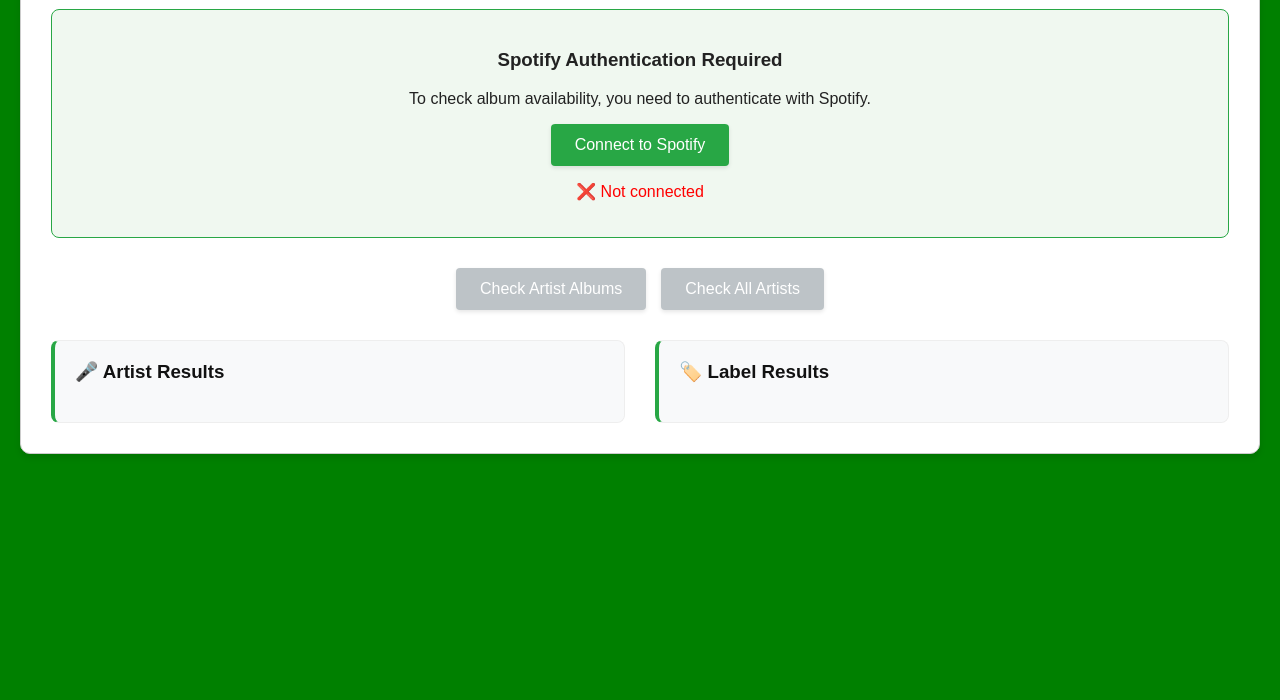
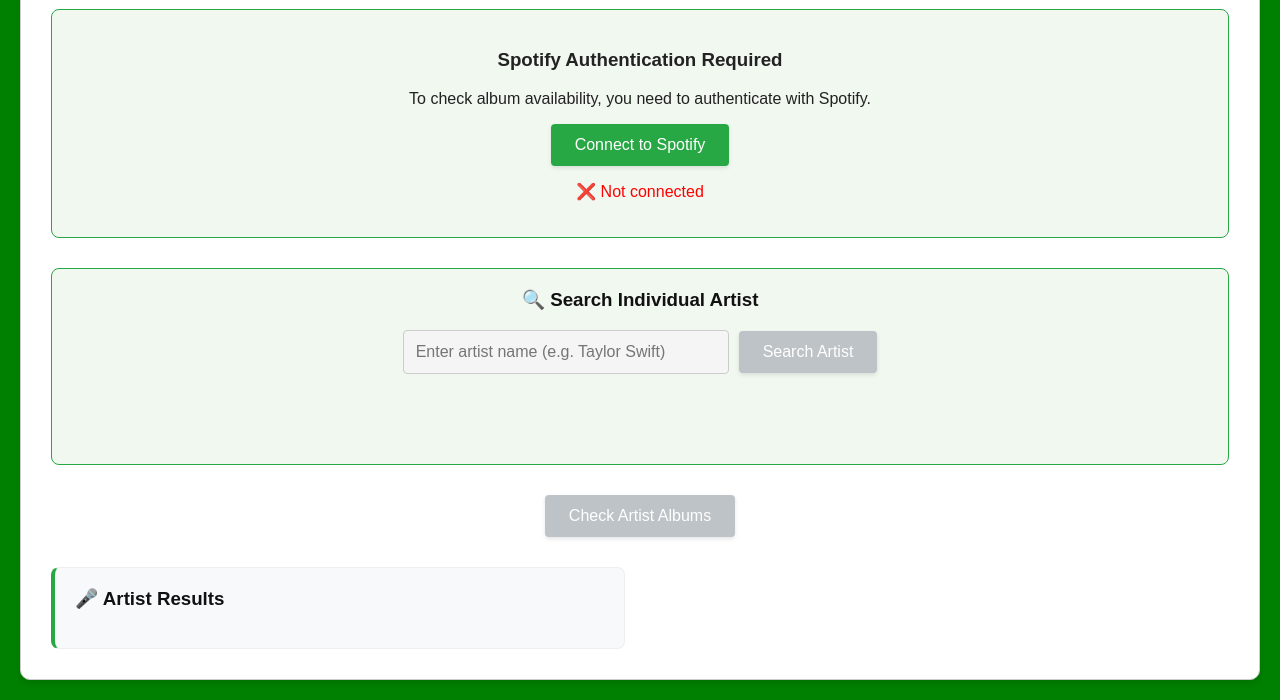
Before and after one commit to nesma-belkhodja/website, a website: page availability-checker.html in a window 1280 px wide. Shown: the part 130-830 px from the top of the page. Before the commit the page ends 800 px from the top, so only its background shows below. Drawn offline with Linux system fonts and the light colour scheme.

Commit message:
Add individual artist search functionality

```diff
--- a/availability-checker.html
+++ b/availability-checker.html
@@ -36,6 +36,48 @@
         border: 1px solid #28a745; /* Green border */
         margin-bottom: 30px;
         text-align: center;
+      }
+
+      .search-section {
+        background: #f0f8f0; /* Light green tint matching auth section */
+        padding: 20px;
+        border-radius: 8px;
+        border: 1px solid #28a745; /* Green border */
+        margin-bottom: 30px;
+        text-align: center;
+      }
+
+      .search-section h3 {
+        margin-top: 0;
+        color: #111;
+      }
+
+      .search-input-group {
+        display: flex;
+        gap: 10px;
+        justify-content: center;
+        align-items: center;
+        flex-wrap: wrap;
+        margin-bottom: 20px;
+      }
+
+      .search-input-group input {
+        flex: 1;
+        max-width: 300px;
+        padding: 12px;
+        border: 1px solid #ccc;
+        border-radius: 4px;
+        font-size: 16px;
+      }
+
+      .search-input-group input:disabled {
+        background-color: #f5f5f5;
+        color: #999;
+      }
+
+      #search-results {
+        text-align: left;
+        min-height: 50px;
       }
 
       .controls {
@@ -251,6 +293,26 @@
         <div id="auth-status"></div>
       </div>
 
+      <div class="search-section">
+        <h3>🔍 Search Individual Artist</h3>
+        <div class="search-input-group">
+          <input
+            type="text"
+            id="artist-search-input"
+            placeholder="Enter artist name (e.g. Taylor Swift)"
+            disabled
+          />
+          <button
+            id="search-artist-btn"
+            onclick="searchSingleArtist()"
+            disabled
+          >
+            Search Artist
+          </button>
+        </div>
+        <div id="search-results"></div>
+      </div>
+
       <div class="controls">
         <button
           id="check-artists-btn"
@@ -266,9 +328,7 @@
         >
           Check Label Albums
         </button> -->
-        <button id="check-all-btn" onclick="checkAllAvailability()" disabled>
-          Check All Artists
-        </button>
+        <!-- Removed Check All Artists button -->
       </div>
 
       <div id="status" class="status" style="display: none"></div>
@@ -296,10 +356,10 @@
           <h3>🎤 Artist Results</h3>
           <div id="artist-results"></div>
         </div>
-        <div class="results-section">
+        <!-- <div class="results-section">
           <h3>🏷️ Label Results</h3>
           <div id="label-results"></div>
-        </div>
+        </div> -->
       </div>
     </div>
 
@@ -641,22 +701,34 @@
         const checkButtons = [
           "check-artists-btn",
           // "check-labels-btn", // Commented out
-          "check-all-btn",
+          // Removed "check-all-btn" reference
         ];
+
+        // Add search controls
+        const searchInput = document.getElementById("artist-search-input");
+        const searchBtn = document.getElementById("search-artist-btn");
 
         if (isTokenValid()) {
           authStatus.innerHTML =
             '<p style="color: green;">✅ Connected to Spotify</p><button onclick="testSpotifyApp()" style="font-size: 12px; padding: 5px;">Test Token</button>';
           authBtn.textContent = "Reconnect to Spotify";
+
+          // Enable all buttons and search input
           checkButtons.forEach((id) => {
             document.getElementById(id).disabled = false;
           });
+          searchInput.disabled = false;
+          searchBtn.disabled = false;
         } else {
           authStatus.innerHTML = '<p style="color: red;">❌ Not connected</p>';
           authBtn.textContent = "Connect to Spotify";
+
+          // Disable all buttons and search input
           checkButtons.forEach((id) => {
             document.getElementById(id).disabled = true;
           });
+          searchInput.disabled = true;
+          searchBtn.disabled = true;
         }
       }
 
@@ -693,7 +765,9 @@
           const doc = parser.parseFromString(html, "text/html");
 
           // Find all divs with center alignment (same logic as music.html)
-          const artistElements = doc.querySelectorAll('div[style="text-align: center"]');
+          const artistElements = doc.querySelectorAll(
+            'div[style="text-align: center"]'
+          );
 
           debugAPI(`Found ${artistElements.length} artist elements in HTML`);
 
@@ -715,38 +789,48 @@
               if (artistText.includes(" · ")) {
                 const individualArtists = artistText
                   .split(" · ")
-                  .map(name => name.trim())
-                  .filter(name => name !== "");
+                  .map((name) => name.trim())
+                  .filter((name) => name !== "");
                 allArtists.push(...individualArtists);
-                debugAPI(`Split item ${count} into ${individualArtists.length} artists`);
+                debugAPI(
+                  `Split item ${count} into ${individualArtists.length} artists`
+                );
               } else {
                 allArtists.push(artistText);
-                debugAPI(`Added single artist from item ${count}: ${artistText}`);
+                debugAPI(
+                  `Added single artist from item ${count}: ${artistText}`
+                );
               }
             }
           });
 
           debugAPI(`Total artists extracted: ${allArtists.length}`, {
-            sampleArtists: allArtists.slice(0, 10)
+            sampleArtists: allArtists.slice(0, 10),
           });
 
           // Remove duplicates and filter out empty strings
-          const uniqueArtists = [...new Set(allArtists)].filter(name => name.trim() !== "");
+          const uniqueArtists = [...new Set(allArtists)].filter(
+            (name) => name.trim() !== ""
+          );
 
-          debugAPI(`Unique artists after deduplication: ${uniqueArtists.length}`);
+          debugAPI(
+            `Unique artists after deduplication: ${uniqueArtists.length}`
+          );
 
           // For now, we'll use the artists for both categories since the website primarily lists artists
           // You can modify this logic if there are separate sections for labels
           return {
             artists: uniqueArtists,
-            labels: [] // Empty for now, can be populated if there's a separate labels section
+            labels: [], // Empty for now, can be populated if there's a separate labels section
           };
-
         } catch (error) {
-          console.error("Error reading boycott lists from nomusicforgenocide.org:", error);
+          console.error(
+            "Error reading boycott lists from nomusicforgenocide.org:",
+            error
+          );
           debugAPI("Error fetching from nomusicforgenocide.org", {
             error: error.message,
-            fallback: "Using empty lists"
+            fallback: "Using empty lists",
           });
 
           // Fallback to empty lists if fetch fails
@@ -876,7 +960,8 @@
         });
 
         const availableAlbums = albums.filter((album) => {
-          const hasTargetMarket = album.available_markets && album.available_markets.includes("IL");
+          const hasTargetMarket =
+            album.available_markets && album.available_markets.includes("IL");
           debugAPI(`Album availability check: ${album.name}`, {
             hasMarkets: !!album.available_markets,
             marketCount: album.available_markets?.length || 0,
@@ -884,7 +969,7 @@
             hasUS: album.available_markets?.includes("US"),
             hasDE: album.available_markets?.includes("DE"),
             hasGB: album.available_markets?.includes("GB"),
-            sampleMarkets: album.available_markets?.slice(0, 20)
+            sampleMarkets: album.available_markets?.slice(0, 20),
           });
           return hasTargetMarket;
         });
@@ -892,8 +977,10 @@
         // Determine availability status
         const totalAlbums = albums.length;
         const availableCount = availableAlbums.length;
-        const fullyAvailable = availableCount === totalAlbums && totalAlbums > 0;
-        const partiallyAvailable = availableCount > 0 && availableCount < totalAlbums;
+        const fullyAvailable =
+          availableCount === totalAlbums && totalAlbums > 0;
+        const partiallyAvailable =
+          availableCount > 0 && availableCount < totalAlbums;
         const notAvailable = availableCount === 0;
 
         const result = {
@@ -915,7 +1002,7 @@
           fullyAvailable: result.fullyAvailable,
           partiallyAvailable: result.partiallyAvailable,
           notAvailable: result.notAvailable,
-          spotifyName: result.spotifyName
+          spotifyName: result.spotifyName,
         });
 
         return result;
@@ -938,13 +1025,16 @@
 
           if (result.partiallyAvailable) {
             cssClass = "partially-available";
-            statusBadge = '<span class="partially-available-badge">⚠️ Partially Available</span>';
+            statusBadge =
+              '<span class="partially-available-badge">⚠️ Partially Available</span>';
           } else if (result.availableInRegion) {
             cssClass = "available";
-            statusBadge = '<span class="available-badge">⚠️ Fully Available</span>';
+            statusBadge =
+              '<span class="available-badge">⚠️ Fully Available</span>';
           } else {
             cssClass = "unavailable";
-            statusBadge = '<span class="unavailable-badge">✅ Not Available</span>';
+            statusBadge =
+              '<span class="unavailable-badge">✅ Not Available</span>';
           }
 
           div.className = `artist-result ${cssClass}`;
@@ -1049,6 +1139,56 @@
         hideStatus();
       }
 
+      // Search function for individual artists
+      async function searchSingleArtist() {
+        if (!isTokenValid()) {
+          alert("Please authenticate with Spotify first.");
+          return;
+        }
+
+        const input = document.getElementById("artist-search-input");
+        const artistName = input.value.trim();
+
+        if (!artistName) {
+          alert("Please enter an artist name to search.");
+          return;
+        }
+
+        debugAPI(`Searching for individual artist: ${artistName}`);
+        showStatus(`Searching for ${artistName}...`);
+
+        try {
+          const result = await checkSingleArtist(artistName, accessToken);
+
+          // Display the result in the search results section
+          displayResults([result], "search-results", "search");
+
+          showStatus(`Search completed for ${artistName}`, "success");
+          setTimeout(hideStatus, 3000);
+
+          // Clear the search input
+          input.value = "";
+
+        } catch (error) {
+          logError("individual artist search", error, { artistName });
+          showStatus(`Error searching for ${artistName}: ${error.message}`, "error");
+        }
+      }
+
+      // Add Enter key support for search input
+      document.addEventListener("DOMContentLoaded", function () {
+        // ...existing code...
+
+        // Add Enter key listener to search input
+        const searchInput = document.getElementById("artist-search-input");
+        searchInput.addEventListener("keypress", function(event) {
+          if (event.key === "Enter") {
+            event.preventDefault();
+            searchSingleArtist();
+          }
+        });
+      });
+
       /* // Commented out label availability function
       async function checkLabelAvailability() {
         if (!isTokenValid()) {
@@ -1082,40 +1222,6 @@
       }
       */
 
-      async function checkAllAvailability() {
-        if (!isTokenValid()) {
-          alert("Please authenticate with Spotify first.");
-          return;
-        }
-
-        showStatus("Reading artist lists...");
-        const { artists } = await readBoycottLists(); // Only get artists now
-
-        if (artists.length === 0) {
-          showStatus("No artists found in lists.", "error");
-          return;
-        }
-
-        // Check artists only
-        const artistResults = [];
-        if (artists.length > 0) {
-          for (let i = 0; i < artists.length; i++) {
-            showStatus(
-              `Checking artist ${i + 1}/${artists.length}: ${artists[i]}`
-            );
-            const result = await checkSingleArtist(artists[i], accessToken);
-            artistResults.push(result);
-            await new Promise((resolve) => setTimeout(resolve, 100));
-          }
-        }
-
-        displayResults(artistResults, "artist-results", "artist");
-        // Hide the label results section since we're not using it
-        document.getElementById("label-results").innerHTML = "<p>Label checking disabled</p>";
-        updateSummary(artistResults, []); // Pass empty array for labels
-        hideStatus();
-      }
-
       // Initialize
       document.addEventListener("DOMContentLoaded", function () {
         loadToken(); // Load existing token on page load
```
